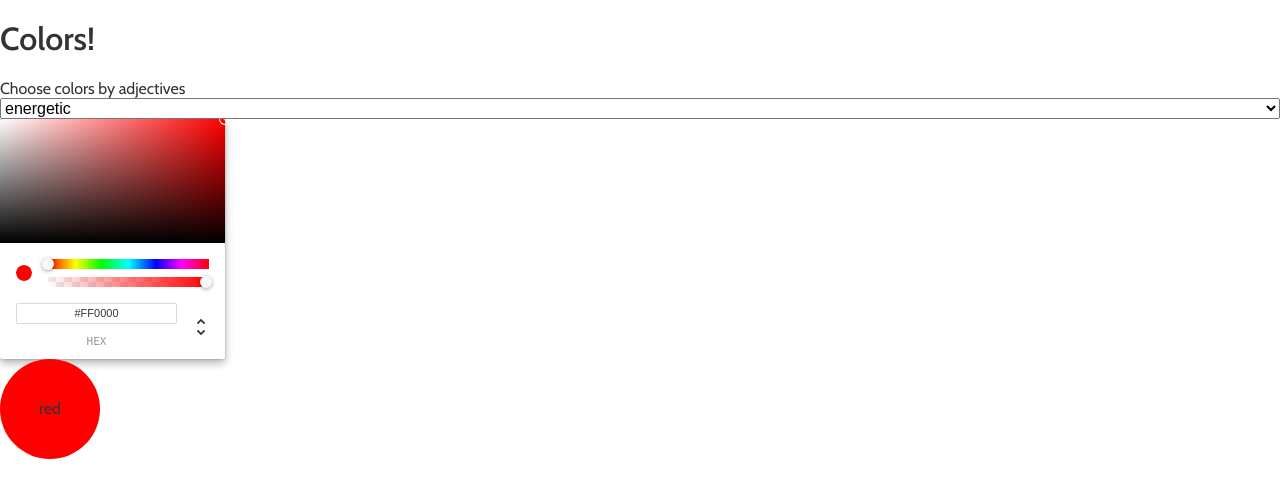
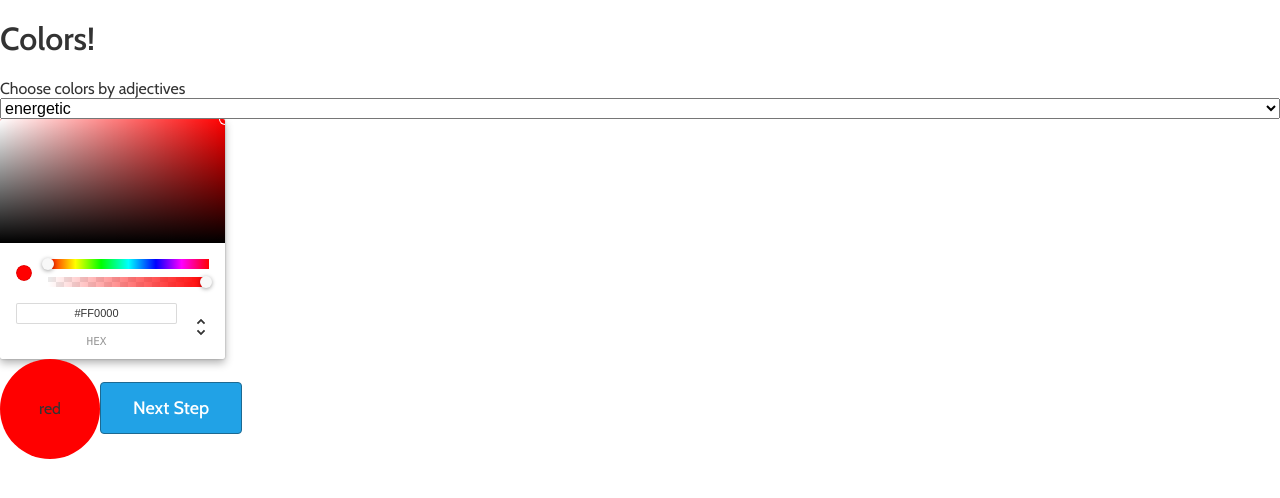
Before and after one commit to Plsr/25knots, a React app: page /colors in a window 1280 px wide. Shown: the top 498 px of the page. Built offline with nearby package versions, Linux system fonts and the light colour scheme.

Commit message:
Included 'Next' Button

```diff
--- a/src/components/colors/Colors.jsx
+++ b/src/components/colors/Colors.jsx
@@ -4,6 +4,7 @@ import DropdownController from '../DropdownController.jsx'
 import { ChromePicker } from 'react-color'
 import ColorDisplay from './ColorDisplay.jsx'
 import ColorSelector from './ColorSelector.jsx'
+import SecondaryButton from '../shared/SecondaryButton.jsx'
 
 import {COLORS, MATERIAL_COLORS, IOS_COLORS} from '../helpers/constants/colors.js'
 import {SCOPES} from '../helpers/constants/scopes.js'
@@ -111,6 +112,9 @@ class Colors extends React.Component {
         />
         {this.displayColorpickerForScope()}
         <ColorDisplay hexVal={this.props.baseColor}/>
+        <SecondaryButton>
+          Next Step
+        </SecondaryButton>
       </div>
     )
   }
```
